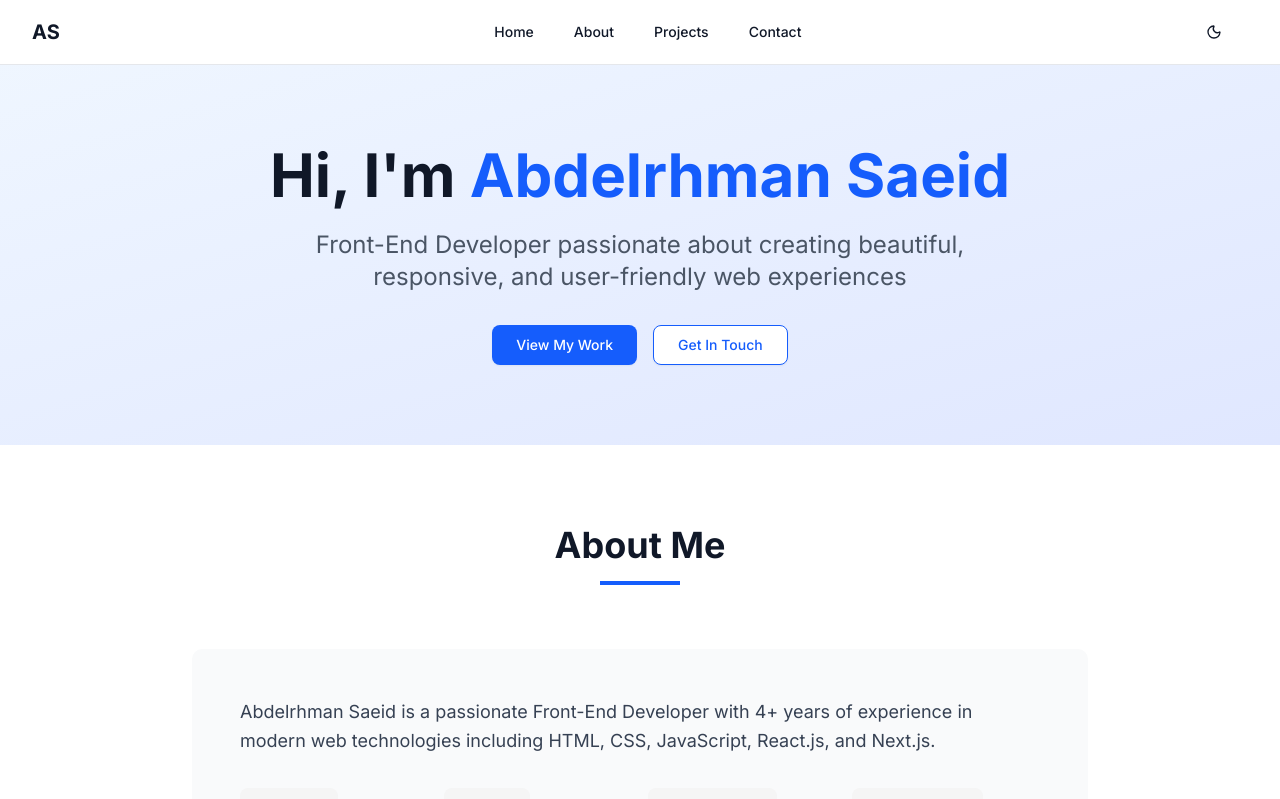
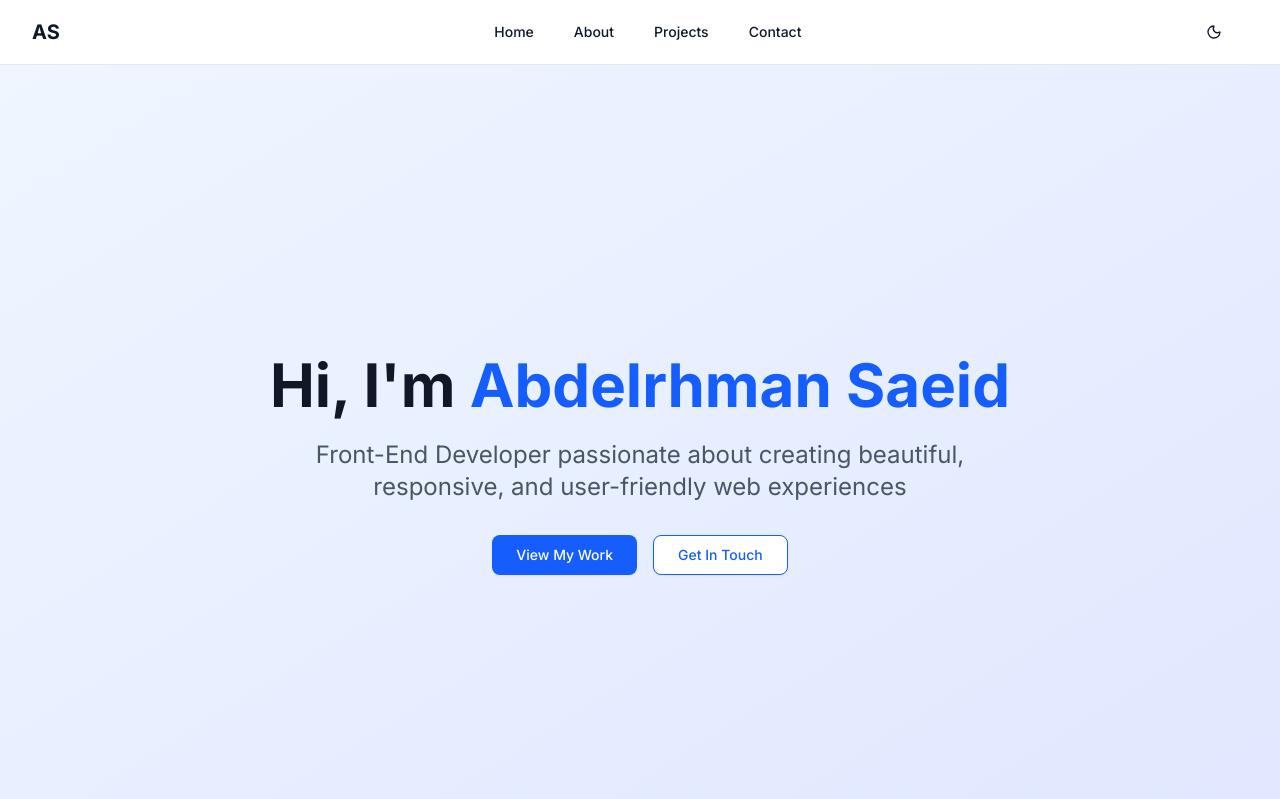
Before and after one commit to AbdlrhmanSaid/myportfolio, a Next.js app: page / in a window 1280 px wide. Shown: the top 799 px of the page. Built offline with nearby package versions, Linux system fonts and the light colour scheme.

Commit message:
Update dependencies and enhance components with framer-motion for improved animations

```diff
--- a/package.json
+++ b/package.json
@@ -16,6 +16,7 @@
     "date-fns": "^4.1.0",
     "framer-motion": "^12.18.1",
     "lucide-react": "^0.514.0",
+    "motion": "^12.23.3",
     "next": "15.3.3",
     "react": "^19.0.0",
     "react-dom": "^19.0.0",
--- /dev/null
+++ b/src/app/LandingPage.jsx
@@ -0,0 +1,41 @@
+"use client";
+
+import { useState, useEffect } from "react";
+import Navbar from "@/components/Navbar";
+import Hero from "@/components/Hero";
+import About from "@/components/About";
+import Projects from "@/components/Projects";
+import Contact from "@/components/Contact";
+import Footer from "@/components/Footer";
+import { Toaster } from "react-hot-toast";
+
+export default function Home() {
+  const [darkMode, setDarkMode] = useState(false);
+
+  useEffect(() => {
+    if (darkMode) {
+      document.documentElement.classList.add("dark");
+    } else {
+      document.documentElement.classList.remove("dark");
+    }
+  }, [darkMode]);
+
+  return (
+    <div
+      className={`min-h-screen transition-colors duration-300 ${
+        darkMode ? "dark" : ""
+      }`}
+    >
+      <Toaster position="top-center" reverseOrder={true} />
+      <Navbar darkMode={darkMode} setDarkMode={setDarkMode} />
+
+
+        <Hero />
+        <About />
+        <Projects />
+        <Contact />
+        <Footer />
+
+    </div>
+  );
+}
--- a/src/app/page.js
+++ b/src/app/page.js
@@ -1,41 +1,11 @@
-"use client";
+import LandingPage from "./LandingPage";
 
-import { useState, useEffect } from "react";
-import Navbar from "@/components/Navbar";
-import Hero from "@/components/Hero";
-import About from "@/components/About";
-import Projects from "@/components/Projects";
-import Contact from "@/components/Contact";
-import Footer from "@/components/Footer";
-import { Toaster } from "react-hot-toast";
-
-export default function Home() {
-  const [darkMode, setDarkMode] = useState(false);
-
-  useEffect(() => {
-    if (darkMode) {
-      document.documentElement.classList.add("dark");
-    } else {
-      document.documentElement.classList.remove("dark");
-    }
-  }, [darkMode]);
-
+const page = () => {
   return (
-    <div
-      className={`min-h-screen transition-colors duration-300 ${
-        darkMode ? "dark" : ""
-      }`}
-    >
-      <Toaster position="top-center" reverseOrder={true} />
-      <Navbar darkMode={darkMode} setDarkMode={setDarkMode} />
-
-
-        <Hero />
-        <About />
-        <Projects />
-        <Contact />
-        <Footer />
-
+    <div>
+      <LandingPage />
     </div>
   );
-}
+};
+
+export default page;
--- a/src/components/About.jsx
+++ b/src/components/About.jsx
@@ -24,6 +24,7 @@ import {
   SiAuth0,
   SiNodemon,
 } from "react-icons/si";
+import { motion } from "framer-motion";
 
 export default function About() {
   const skills = [
@@ -54,7 +55,13 @@ export default function About() {
   ];
 
   return (
-    <section id="about" className="py-20 bg-white dark:bg-gray-900">
+    <motion.section
+      initial={{ opacity: 0, y: 20 }}
+      animate={{ opacity: 1, y: 0 }}
+      transition={{ duration: 0.5 }}
+      className="py-20 bg-white dark:bg-gray-900"
+      id="about"
+    >
       <div className="max-w-7xl mx-auto px-4 sm:px-6 lg:px-8">
         <div className="text-center mb-16">
           <h2 className="text-3xl md:text-4xl font-bold text-gray-900 dark:text-white mb-4">
@@ -87,6 +94,6 @@ export default function About() {
           </div>
         </div>
       </div>
-    </section>
+    </motion.section>
   );
 }
--- a/src/components/Contact.jsx
+++ b/src/components/Contact.jsx
@@ -7,6 +7,7 @@ import { Input } from "@/components/ui/input";
 import { Textarea } from "@/components/ui/textarea";
 import toast from "react-hot-toast";
 import emailjs from "@emailjs/browser";
+import { motion } from "framer-motion";
 
 export default function Contact() {
   const [formData, setFormData] = useState({
@@ -45,7 +46,16 @@ export default function Contact() {
   };
 
   return (
-    <section id="contact" className="py-20 bg-white dark:bg-gray-900">
+    <motion.section
+      initial={{ opacity: 0, y: 20 }}
+      animate={{ opacity: 1, y: 0 }}
+      transition={{ duration: 0.5 }}
+      viewport={{ once: true }}
+      whileInView={{ opacity: 1, y: 0 }}
+      whileTap={{ scale: 0.95 }}
+      className="py-20 bg-white dark:bg-gray-900"
+      id="contact"
+    >
       <div className="max-w-7xl mx-auto px-4 sm:px-6 lg:px-8">
         <div className="text-center mb-16">
           <h2 className="text-3xl md:text-4xl font-bold text-gray-900 dark:text-white mb-4">
@@ -156,6 +166,6 @@ export default function Contact() {
           </div>
         </div>
       </div>
-    </section>
+    </motion.section>
   );
 }
--- a/src/components/Hero.jsx
+++ b/src/components/Hero.jsx
@@ -1,4 +1,5 @@
 import { Button } from "@/components/ui/button";
+import { motion } from "framer-motion";
 
 export default function Hero() {
   const scrollToSection = (sectionId) => {
@@ -9,12 +10,24 @@ export default function Hero() {
   };
 
   return (
-    <section
-      id="home"
-      className="bg-gradient-to-br from-blue-50 to-indigo-100 dark:from-gray-900 dark:to-gray-800 py-20"
+    <motion.section
+      initial={{ opacity: 0, y: 20 }}
+      animate={{ opacity: 1, y: 0 }}
+      transition={{ duration: 0.5 }}
+      className="bg-gradient-to-br from-blue-50 to-indigo-100 dark:from-gray-900 dark:to-gray-800 py-20 h-screen "
     >
-      <div className="max-w-7xl mx-auto px-4 sm:px-6 lg:px-8">
-        <div className="text-center">
+      <div className="max-w-7xl mx-auto px-4 sm:px-6 lg:px-8 h-full">
+        <div className="max-w-7xl mx-auto px-4 sm:px-6 lg:px-8 h-full relative">
+          <motion.div
+            className="text-center m-auto absolute top-1/2 left-1/2 -translate-x-1/2 -translate-y-1/2 w-full"
+            initial={{ opacity: 0, y: 20 }}
+            animate={{ opacity: 1, y: 0 }}
+            transition={{ duration: 0.5 }}
+            viewport={{ once: true }}
+            whileInView={{ opacity: 1, y: 0 }}
+            whileHover={{ scale: 1.05 }}
+            whileTap={{ scale: 0.95 }}
+          >
             <h1 className="text-4xl md:text-6xl font-bold text-gray-900 dark:text-white mb-6">
               Hi, I'm{" "}
               <span className="text-blue-600 dark:text-blue-400">
@@ -22,8 +35,8 @@ export default function Hero() {
               </span>
             </h1>
             <p className="text-xl md:text-2xl text-gray-600 dark:text-gray-300 mb-8 max-w-3xl mx-auto">
-            Front-End Developer passionate about creating beautiful, responsive,
-            and user-friendly web experiences
+              Front-End Developer passionate about creating beautiful,
+              responsive, and user-friendly web experiences
             </p>
             <div className="flex flex-col sm:flex-row gap-4 justify-center">
               <Button
@@ -42,8 +55,9 @@ export default function Hero() {
                 Get In Touch
               </Button>
             </div>
+          </motion.div>
         </div>
       </div>
-    </section>
+    </motion.section>
   );
 }
--- a/src/components/Projects.jsx
+++ b/src/components/Projects.jsx
@@ -8,10 +8,17 @@ import {
 import { Button } from "@/components/ui/button";
 import { ExternalLink } from "lucide-react";
 import { projects } from "@/data/projects";
+import { motion } from "framer-motion";
 
 export default function Projects() {
   return (
-    <section id="projects" className="py-20 bg-gray-50 dark:bg-gray-800">
+    <motion.section
+      initial={{ opacity: 0, y: 20 }}
+      animate={{ opacity: 1, y: 0 }}
+      transition={{ duration: 0.5 }}
+      className="py-20 bg-gray-50 dark:bg-gray-800"
+      id="projects"
+    >
       <div className="max-w-7xl mx-auto px-4 sm:px-6 lg:px-8">
         <div className="text-center mb-16">
           <h2 className="text-3xl md:text-4xl font-bold text-gray-900 dark:text-white mb-4">
@@ -71,6 +78,6 @@ export default function Projects() {
             </div>
           ))}
       </div>
-    </section>
+    </motion.section>
   );
 }
--- a/src/styles/globals.css
+++ b/src/styles/globals.css
@@ -120,3 +120,7 @@
     @apply bg-background text-foreground;
   }
 }
+
+body {
+  overflow-x: hidden;
+}
```
Also changed, not shown: 1 other file (tests, documents, lock files or other folders). Lines whose indentation alone changed are shown as unchanged.
